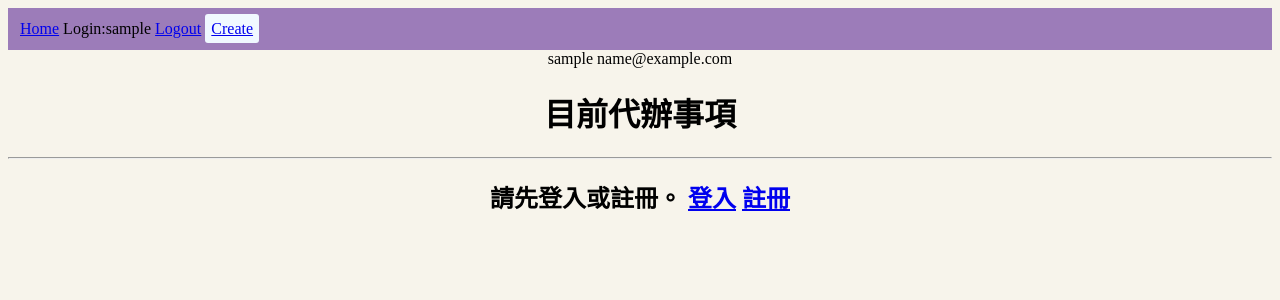
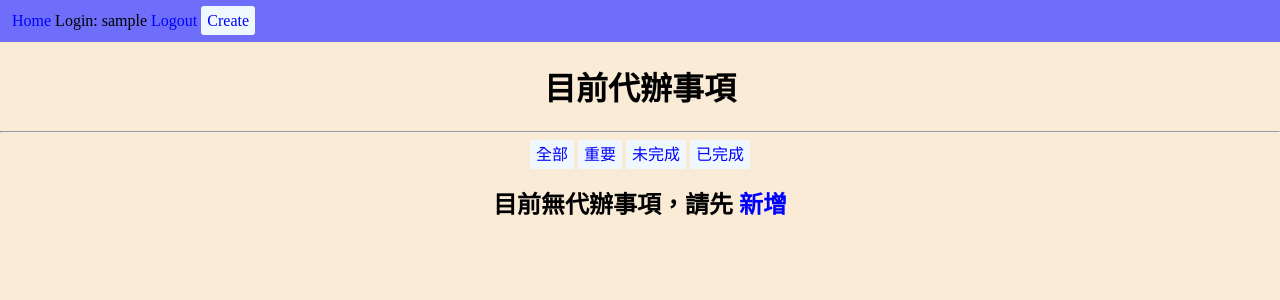
Before and after one commit to zcw1209/todolist-project, a Django app: page / in a window 1280 px wide. Shown: the top 300 px of the page. Run offline with Django 5.2, Linux system fonts and the light colour scheme; the visitor is signed in with stand-in values (Sample User, id 1); data that the repository does not hold is empty.

Commit message:
有個地方有錯誤，先採用講師code來git上傳

```diff
--- a/templates/base.html
+++ b/templates/base.html
@@ -3,21 +3,24 @@
 <head>
     <meta charset="UTF-8">
     <meta name="viewport" content="width=device-width, initial-scale=1.0">
-    <title>Document
+    <title>
         {% block title %}
         {% endblock %}
     </title>
     <style>
         body{
+            margin: 0;
+            padding: 0;
             text-align: center;
-            background-color: rgb(247, 244, 235);
+            background-color: antiquewhite;
         }
 
         form{
-            width:800px;
-            margin:0 auto;
-            background-color: aliceblue;
-            padding:12px;
+
+            width: 400px;
+            margin: 24px auto;
+            background-color: aquamarine;
+            padding: 12px;
             border-radius: 12px;
         }
 
@@ -30,25 +33,57 @@
         }
 
         #nav-bar{
-            background-color: rgb(156, 124, 185);
+            background-color: rgb(110, 110, 250);
             padding: 12px;
             text-align: left;
         }
+
+        a {
+        color: blue;
+        text-decoration: none;
+        }
+
+        a:hover {
+        color: red;
+        }
+
+        a:visited {
+        color: purple;
+        }
+
+        a:active {
+        color: rgb(255, 255, 255);
+        }
+
+        a:focus {
+        outline: 2px dashed gray;
+        }
+
         .button{
             background-color: aliceblue;
             padding: 6px;
             border-radius: 3px;
-            box-shadow: 12px;
         }
+
+        .title{
+            background-color: white;
+            width: 300px;
+            padding: 12px;
+            border-radius: 6px;
+        }
+
     </style>
+
+{% block style %}
+{% endblock %}
 </head>
 <body>
     <div id="nav-bar">
         <a href="{% url 'todolist' %}">Home</a>
-        {% if user.is_authenticated %}
-            Login:{{user.username}}
+        {%  if user.is_authenticated %}
+            Login: {{ user.username }}
             <a href="{% url 'logout' %}">Logout</a>
-            <a class="button" href="{% url 'createtodo' %}">Create</a>
+            <a  class="button" href="{% url 'createtodo' %}">Create</a>
         {% else %}
         <a href="{% url 'login' %}">Login</a>
         <a href="{% url 'register' %}">Register</a>
@@ -58,5 +93,7 @@
     {% endblock %}
 
 
+
+
 </body>
 </html>
--- a/todo/forms.py
+++ b/todo/forms.py
@@ -5,5 +5,5 @@ from .models import Todo
 class TodoForm(ModelForm):
     class Meta:
         model = Todo
-        # fields = "__all__"
+        # fields = "__all"
         fields = ["title", "text", "important", "completed"]
--- a/todo/templates/todo/createtodo.html
+++ b/todo/templates/todo/createtodo.html
@@ -9,6 +9,4 @@
         {{form.as_p}}
         <button type="submit">建立</button>
     </form>
-
-
 {% endblock %}
--- a/todo/templates/todo/todolist.html
+++ b/todo/templates/todo/todolist.html
@@ -3,42 +3,57 @@
 代辦事項
 {% endblock %}
 {% block content %}
-
-{{user.username}}
-{{user.email}}
-
+{% block style %}
+{% endblock %}
 <h1>目前代辦事項</h1>
 <hr>
 
-{% if not todos %}
-<h2>請先登入或註冊。
-<a href="{% url 'login' %}">登入</a>
-<a href="{% url 'register' %}">註冊</a>
+{% if not user.is_authenticated %}
+<h2 style="color:red">請先登入或註冊
+    <br>
+    <a href="{% url 'login' %}">登入</a>&nbsp;
+    <a href="{% url 'register' %}" >註冊</a>
 </h2>
+{% else %}
+<div id="filter-button">
+<a class="button" href="{%  url 'todolist' %}">全部</a>
+<a class="button" href="{%  url 'todolist' %}?filter=important">重要</a>
+<a class="button" href="{%  url 'todolist' %}?filter=pending">未完成</a>
+<a class="button" href="{%  url 'todolist' %}?filter=completed">已完成</a>
+</div>
+
+    {% if not todos %}
+    <h2>目前無代辦事項，請先
+        <a href="{%  url 'createtodo' %}">新增</a>
+    </h2>
+    {% endif %}
+
 {% endif %}
+
+
 {% for todo in todos %}
 <small>{{todo.created}}</small>
-    <div class="card">
-    <!-- <h1>{{todo.id}}</h1> -->
     <h2>
-        <a href="{% url 'viewtodo' todo.id %}">{{todo.title}}</a>
+        <a href="{% url 'viewtodo' todo.id %}">
+            {% if todo.important %}
+            <span style="color: rgb(96, 0, 141);font-weight: 200;">(重要)</span>
+            {% endif %}
+            {{todo.title}}</a>
     </h2>
     {% if todo.text %}
-    <li>{{todo.text|linebreaks}}</li>
-    {% endif %}
-    {% if todo.important %}
-    <p style="color: red;">重要</p>
+    <li>{{ todo.text|linebreaks }}</li>
     {% endif %}
 
-
-
     {% if todo.date_completed %}
-    <small style="color: rgb(152, 216, 68);">完成時間:{{todo.date_completed}}</small>
+    <small style="color: rgb(31, 139, 3);">完成時間:{{todo.date_completed}}</small>
     {% endif %}
-    <a href="{% url 'viewtodo' todo.id %}">更新</a>
-    <a href="{% url 'deletetodo' todo.id %}" onclick="return confirm('確認是否刪除')">刪除</a>
+    <p>
+        <a  class="button"
+        href="{% url 'viewtodo' todo.id %}">更新</a>
+        <a  class="button"
+        style="background-color: red; color:white"
+         href="{% url 'deletetodo' todo.id %}" onclick="return confirm('確認是否刪除?!')">刪除</a>
+        </p>
     <hr>
-    </div>
-
 {% endfor %}
 {% endblock %}
--- a/todo/templates/todo/viewtodo.html
+++ b/todo/templates/todo/viewtodo.html
@@ -11,11 +11,13 @@
     {% else %}
     <h2>{{todo.title}}</h2>
     {% endif %}
-
     <form action="" method="POST">
         {% csrf_token %}
         {{form.as_p}}
         <button type="submit">更新</button>
     </form>
+    <a href="{% url 'todolist' %}">回首頁</a>
     {{message}}
+</body>
+</html>
 {% endblock %}
--- a/todo/urls.py
+++ b/todo/urls.py
@@ -1,20 +1,3 @@
-"""
-URL configuration for todolist project.
-
-The `urlpatterns` list routes URLs to views. For more information please see:
-    https://docs.djangoproject.com/en/5.2/topics/http/urls/
-Examples:
-Function views
-    1. Add an import:  from my_app import views
-    2. Add a URL to urlpatterns:  path('', views.home, name='home')
-Class-based views
-    1. Add an import:  from other_app.views import Home
-    2. Add a URL to urlpatterns:  path('', Home.as_view(), name='home')
-Including another URLconf
-    1. Import the include() function: from django.urls import include, path
-    2. Add a URL to urlpatterns:  path('blog/', include('blog.urls'))
-"""
-
 from django.urls import path
 from .views import todolist, viewtodo, createtodo, deletetodo
 
@@ -24,4 +7,3 @@ urlpatterns = [
     path("create/", createtodo, name="createtodo"),
     path("delete/<int:id>/", deletetodo, name="deletetodo"),
 ]
-# 這個寫法 吃的是這個 name="viewtodo" 重要
--- a/todo/views.py
+++ b/todo/views.py
@@ -6,10 +6,21 @@ from datetime import datetime
 
 # Create your views here.
 def todolist(request):
+
     user = request.user
     todos = None
     if user.is_authenticated:
+        filter_params = request.GET.get("filter")
+        print(filter_params)
+
         todos = Todo.objects.filter(user=request.user).order_by("-created")
+        if filter_params == "important":
+            todos = todos.filter(important=True)
+        elif filter_params == "pending":
+            todos = todos.filter(completed=False)
+        elif filter_params == "completed":
+            todos = todos.filter(completed=True)
+
     print(todos)
     result = {"todos": todos, "user": user}
     return render(request, "todo/todolist.html", result)
@@ -18,7 +29,6 @@ def todolist(request):
 def deletetodo(request, id):
     todo = Todo.objects.get(id=id)
     todo.delete()
-    # return render(request, "todo/todolist.html")
     return redirect("todolist")
 
 
@@ -39,7 +49,7 @@ def viewtodo(request, id):
             else:
                 todo.date_completed = None
 
-            form.save()
+            todo.save()
             message = "修改成功!"
 
     except Exception as e:
@@ -55,11 +65,15 @@ def createtodo(request):
         form = TodoForm(request.POST)
         todo = form.save(commit=False)
         todo.user = request.user
+        if todo.completed:
+            todo.date_completed = datetime.now().strftime("%Y-%m-%d %H:%M:%S")
+        else:
+            todo.date_completed = None
         todo.save()
 
         return redirect("todolist")
+
     else:
         form = TodoForm()
 
-    form = TodoForm()
     return render(request, "todo/createtodo.html", {"form": form})
--- a/todolist/settings.py
+++ b/todolist/settings.py
@@ -20,7 +20,7 @@ BASE_DIR = Path(__file__).resolve().parent.parent
 # See https://docs.djangoproject.com/en/5.2/howto/deployment/checklist/
 
 # SECURITY WARNING: keep the secret key used in production secret!
-SECRET_KEY = "django-insecure-z(2!90ce*qnb3%q5&o&(1f(r7p$us3svn@@r1m3gywjr$q5c=0"
+SECRET_KEY = "django-insecure-c*mr-(1&_sd!n$q&p$(-tq!al$lv0q(@01p(_7etf*_)yn0^=r"
 
 # SECURITY WARNING: don't run with debug turned on in production!
 DEBUG = True
--- a/todolist/urls.py
+++ b/todolist/urls.py
@@ -18,7 +18,6 @@ Including another URLconf
 from django.contrib import admin
 from django.urls import path, include
 
-
 urlpatterns = [
     path("user/", include("user.urls")),
     path("", include("todo.urls")),
--- a/user/templates/user/register.html
+++ b/user/templates/user/register.html
@@ -9,7 +9,5 @@
         {{form.as_p}}
         <button type="submit">註冊</button>
     </form>
-
     {{message}}
-
 {% endblock %}
--- a/user/urls.py
+++ b/user/urls.py
@@ -1,26 +1,8 @@
-"""
-URL configuration for todolist project.
-
-The `urlpatterns` list routes URLs to views. For more information please see:
-    https://docs.djangoproject.com/en/5.2/topics/http/urls/
-Examples:
-Function views
-    1. Add an import:  from my_app import views
-    2. Add a URL to urlpatterns:  path('', views.home, name='home')
-Class-based views
-    1. Add an import:  from other_app.views import Home
-    2. Add a URL to urlpatterns:  path('', Home.as_view(), name='home')
-Including another URLconf
-    1. Import the include() function: from django.urls import include, path
-    2. Add a URL to urlpatterns:  path('blog/', include('blog.urls'))
-"""
-
 from django.urls import path
 from .views import user_register, user_login, user_logout
 
 urlpatterns = [
+    path("logout/", user_logout, name="logout"),
+    path("login/", user_login, name="login"),
     path("register/", user_register, name="register"),
-    path("login/", user_login, name="login"),
-    path("logout/", user_logout, name="logout"),
 ]
-# 這個寫法 吃的是這個 name="viewtodo" 重要
--- a/user/views.py
+++ b/user/views.py
@@ -15,8 +15,6 @@ def user_login(request):
     if request.method == "POST":
         username = request.POST.get("username")
         password = request.POST.get("password")
-
-        # print(username, password)
         user = authenticate(request, username=username, password=password)
         if not user:
             message = "帳號或密碼錯誤!"
@@ -35,18 +33,16 @@ def user_register(request):
     message = ""
     if request.method == "POST":
         form = UserCreationForm(request.POST)
-        # print("POST!", request.POST)
         username = request.POST.get("username")
         password1 = request.POST.get("password1")
         password2 = request.POST.get("password2")
-        print(username, password1, password2)
 
         if password1 != password2:
             message = "兩次密碼不相同!"
         elif len(password1) < 8:
             message = "密碼過短"
         else:
-            # 使用者名稱是否存在
+            # 使用者是否存在
             user = User.objects.filter(username=username)
             if user:
                 message = "使用者已存在!"
```
Also changed, not shown: app/views.py (+1 -6 lines), django-command.txt (+16 -17 lines), templates/lotto.html (+1 -6 lines), user/templates/user/login.html (+3 -5 lines), todo/migrations/0002_todo_user.py, todo/migrations/0003_alter_todo_user.py.
